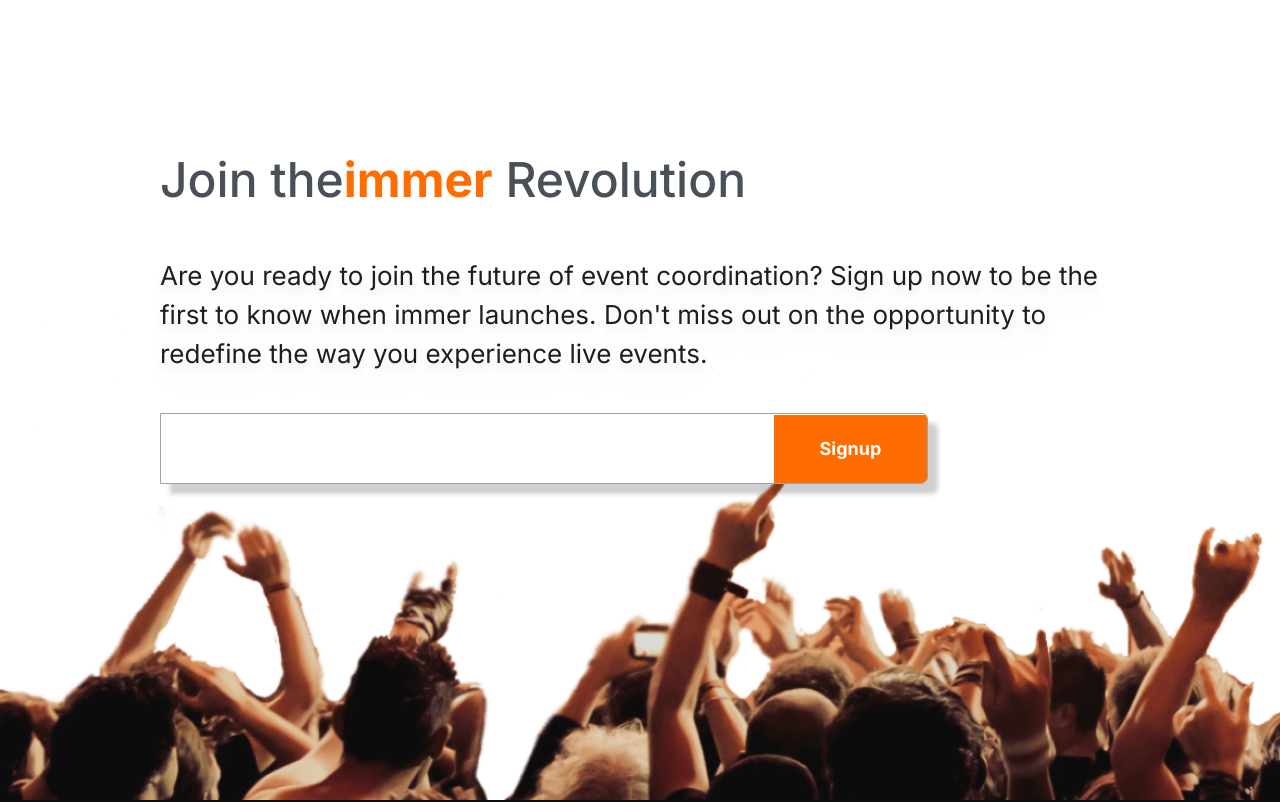
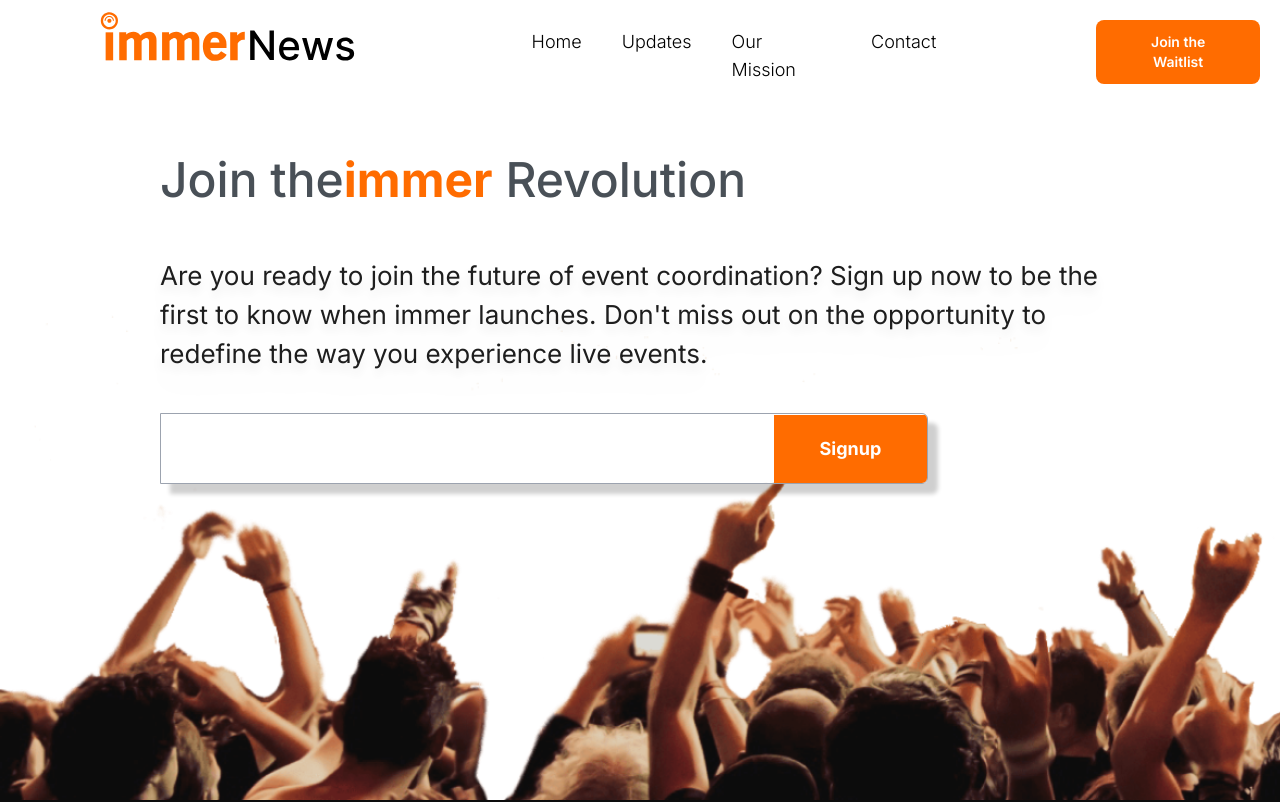
Before and after one commit to tomassilvente/immerLandingPage, a Next.js app in the folder immer/: page / in a window 1280 px wide. Shown: the top 802 px of the page. Built offline with nearby package versions, Linux system fonts and the light colour scheme.

Commit message:
NavBar component created

```diff
--- a/immer/src/app/page.js
+++ b/immer/src/app/page.js
@@ -1,10 +1,12 @@
 import Image from 'next/image'
 import BlogCta from '@/components/BlogCta'
 import Footer from '@/components/Footer'
+import { NavBar } from '@/components/NavBar'
 
 export default function Home() {
   return (
     <main className="flex min-h-screen flex-col items-center justify-between bg-white">
+      <NavBar />
       <BlogCta />
       <Footer />
 
--- /dev/null
+++ b/immer/src/components/NavBar.jsx
@@ -0,0 +1,33 @@
+"use client";
+
+import Link from "next/link";
+import React, { useState } from "react";
+
+export const NavBar = () => {
+
+    let pages=[
+        {name: "Home", active:true, href:'#'},
+        {name: "Updates", active:true,  href:'/'},
+        {name: "Our Mission", active:true,  href:'/'},
+        {name: "Contact", active:true,  href:'/'},
+    ]
+
+  return (
+    <header
+      className="flex flex-row w-full justify-between items-center
+     fixed z-20 top-0 left-0 pl-5 pr-5 bg-white"
+    >
+      <div className="ml-20 flex text-black">
+            <Link href='/'><img className="w-[225px] xl:w-[280px] pt-1"  src='../immerNews.svg' /></Link>
+            <div  className="flex pt-7  pl-10 xl:pl-28 text-lg font-light">
+            {pages.map(page =>{
+                return(
+                    <Link type="page" className=" pb-5 pl-10 active:text-[#FF6C00] active:font-semibold active:underline active:decoration-[6px] underline-offset-[22px] " href={page.href}> {page.name} </Link>
+                )
+                })}
+            </div>
+            <button href='/' className=" bg-[#FF6C00] font-semibold text-white text-sm xl:ml-40 xl:my-5 xl:px-7 rounded-lg ">Join the Waitlist</button>
+      </div>
+    </header>
+  );
+};
```
Also changed, not shown: immer/public/immerNews.svg (added).
